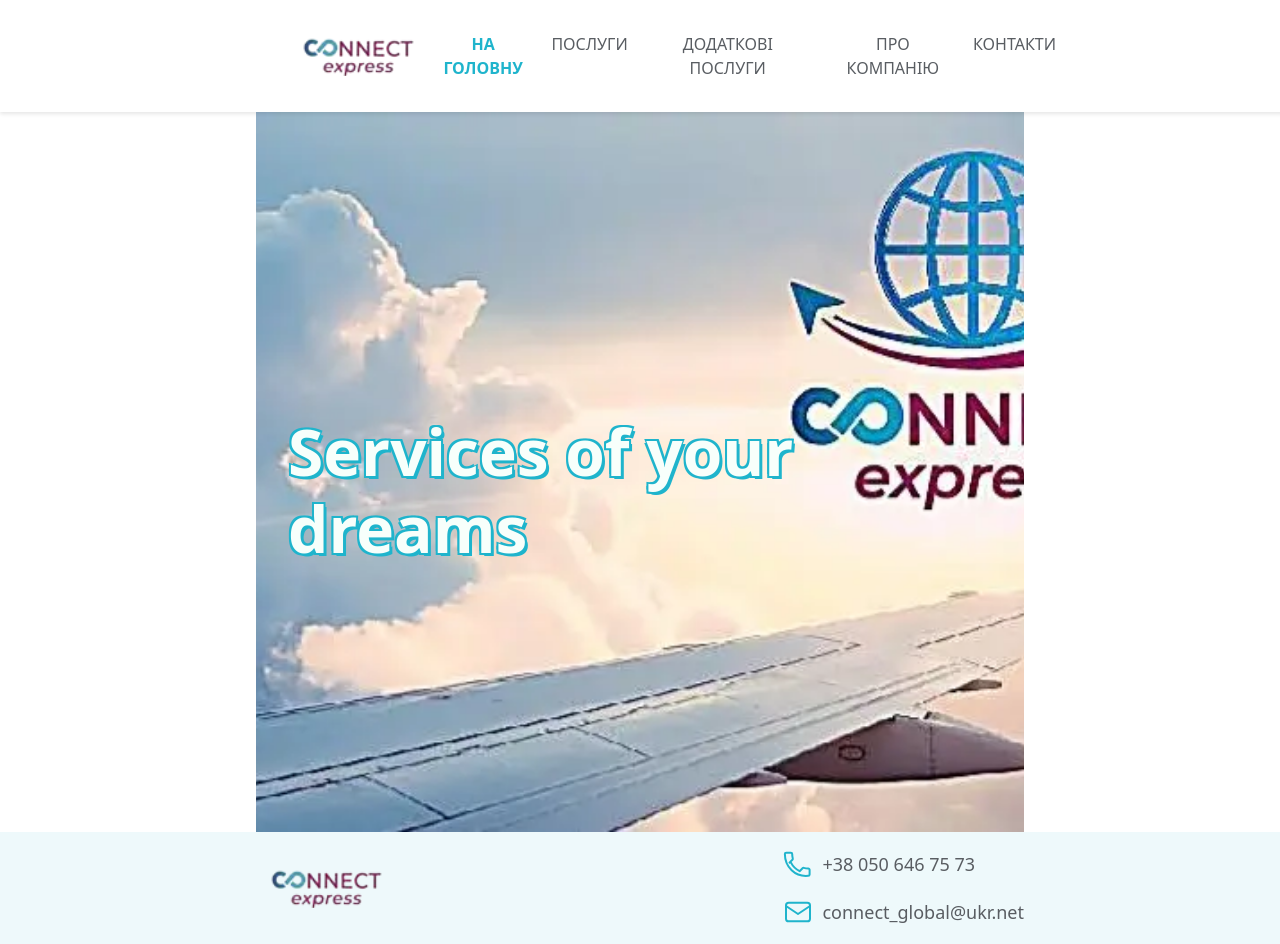
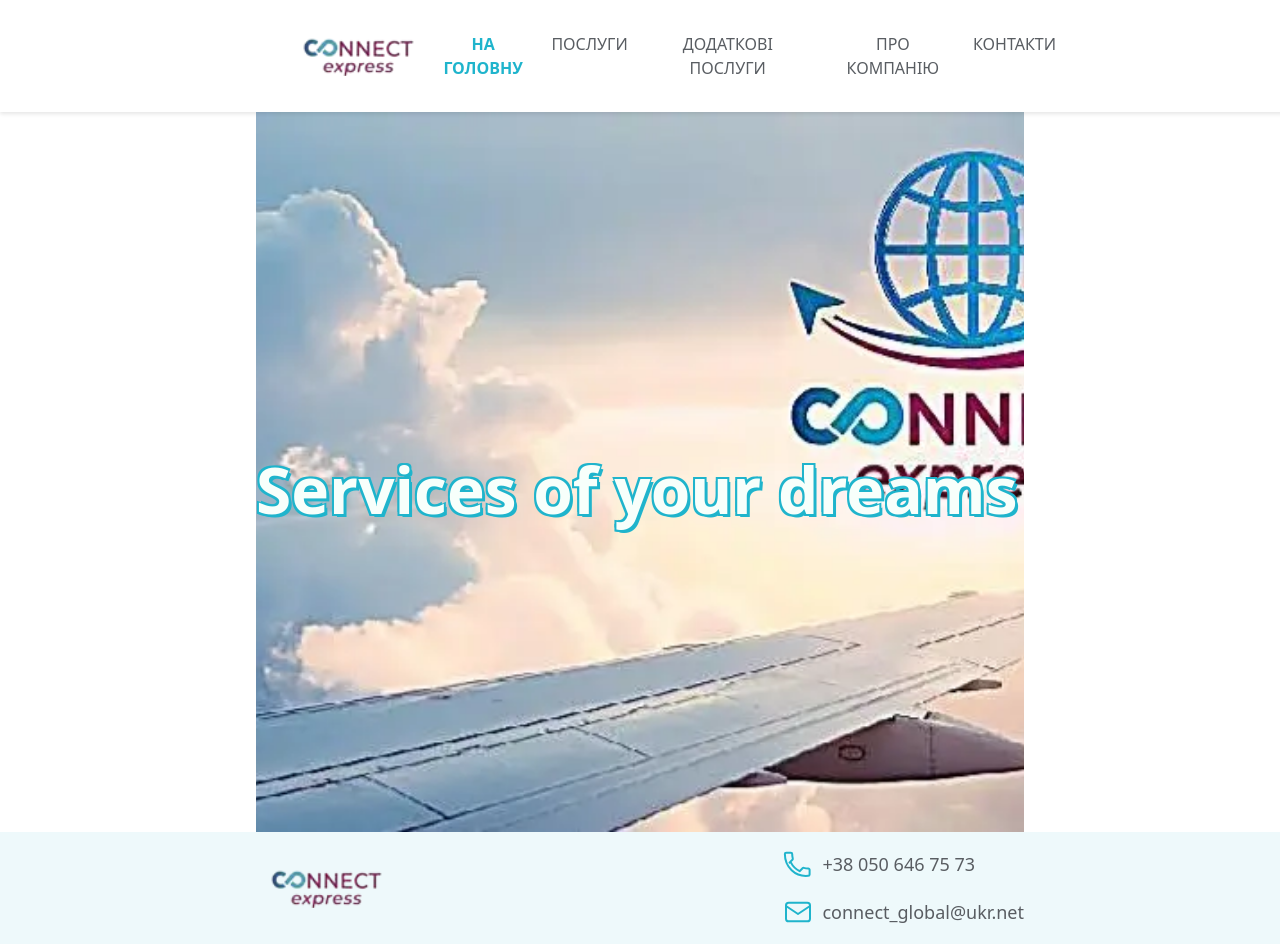
Before and after one commit to Orkneya/ConnectExpress, a React (Vite) app: page / in a window 1280 px wide. Shown: the top 944 px of the page. Built offline with nearby package versions, Linux system fonts and the light colour scheme.

Commit message:
main background change for mobil

```diff
--- a/src/components/Banner/Banner.module.css
+++ b/src/components/Banner/Banner.module.css
@@ -1,71 +1,4 @@
-/* .section {
-  background-image: url("../../assets/images/mainBanner-mobile-with-logo.webp");
-  background-size: cover;
-  background-position: center;
-  min-height: 100vh;
-  display: flex;
-  flex-direction: column;
-  justify-content: center;
-  align-items: flex-start;
-  padding-left: 16px;
-  color: white;
-  text-align: left;
-}
-
-.title {
-  margin-top: 400px;
-  font-size: 3.2em;
-  text-align: center;
-  color: var(--color-white);
-  font-weight: bold;
-
-
-  text-shadow: 3px 3px 0 #1fb4cc, -2px 2px 0 #1fb4cc, 2px -2px 0 #1fb4cc,
-    -2px -2px 0 #1fb4cc;
-}
-
-.comment {
-  font-weight: 400;
-  font-size: 18px;
-  line-height: 1;
-  color: var(----color-input);
-  padding-bottom: 25px;
-}
-
-@media only screen and (min-width: 768px) {
-  .comment {
-    font-weight: 500;
-    font-size: 20px;
-    padding-bottom: 30px;
-  }
-  .title {
-    font-size: 5.2em;
-    line-height: 1.33;
-  }
-
-  .section {
-    background-image: url("../../assets/images/mainBanner-tablet.webp");
-    background-size: cover;
-    background-position: center;
-  }
-}
-
-@media only screen and (min-width: 1440px) {
-  .comment {
-    font-weight: 600;
-    font-size: 24px;
-    line-height: 1.33;
-    padding-bottom: 40px;
-  }
-  .section {
-    background-image: url("../../assets/images/mainBanner.webp");
-    background-size: cover;
-    background-position: center;
-  }
-} */
-
 .section {
-  /* фон */
   background-image: url("../../assets/images/mainBanner-mobile-with-logo.webp");
   background-size: cover;
   background-position: center;
@@ -78,7 +11,7 @@
   justify-content: center;
   align-items: flex-start;
 
-  padding: 0 16px;
+  padding: 0;
   color: var(--color-white);
   text-align: left;
 }
@@ -105,7 +38,7 @@
   .section {
     background-image: url("../../assets/images/mainBanner-tablet.webp");
     min-height: calc(100vh - 64px); /* выше header */
-    padding: 0 24px;
+    padding: 0;
   }
 
   .title {
@@ -125,7 +58,7 @@
   .section {
     background-image: url("../../assets/images/mainBanner.webp");
     min-height: calc(100vh - 80px); /* учитываем высоту десктопного header */
-    padding: 0 32px;
+    padding: 0;
   }
 
   .title {
```
